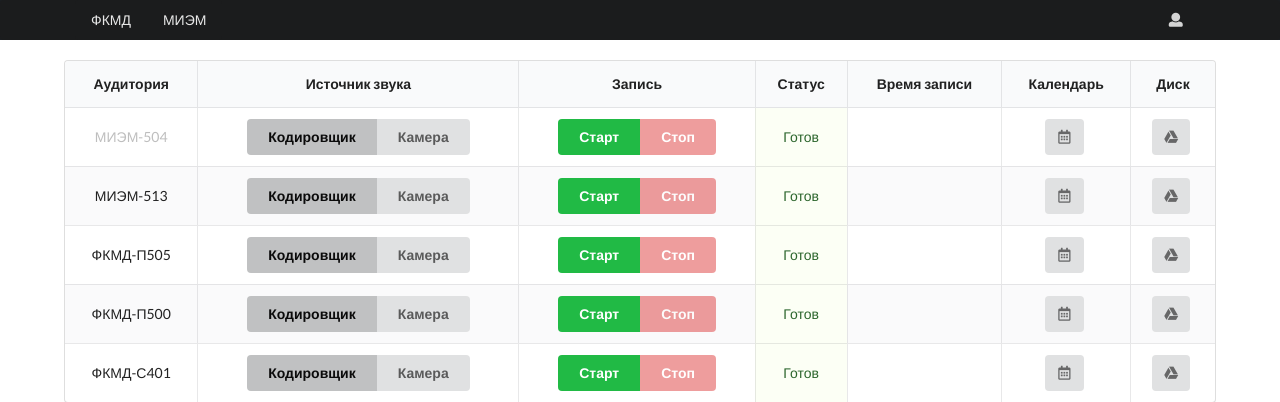
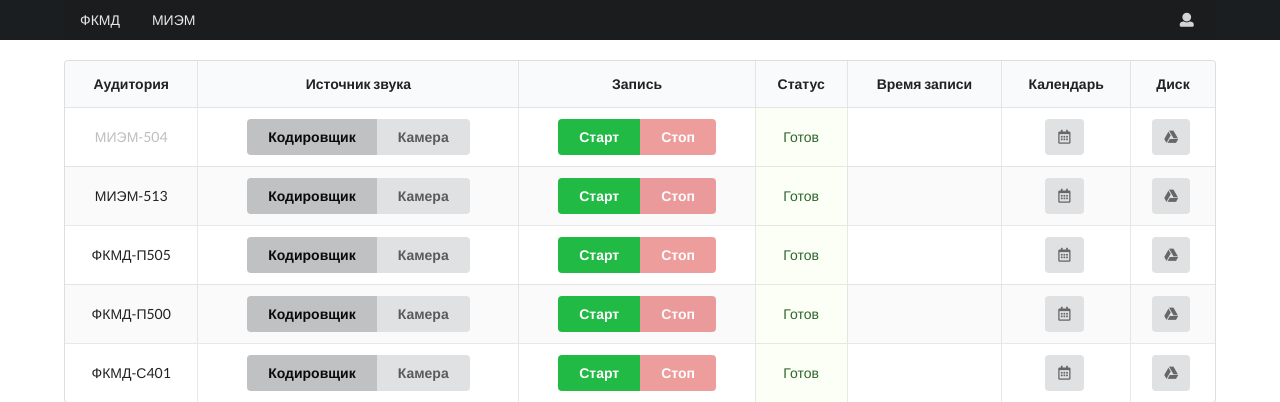
Before and after one commit to Diverso-NVR/NVR, a Flask app: page / in a window 1280 px wide. Shown: the top 402 px of the page. Run offline with Flask 2, Linux system fonts and the light colour scheme; some libraries are stand-ins or nearby versions.

Commit message:
navbar fix

```diff
--- a/app/templates/index.html
+++ b/app/templates/index.html
@@ -37,12 +37,15 @@
   <body>
     <!-- 767px > -- жмыкает -->
     <header>
-      <div class="ui borderless inverted menu">
-        <div class="ui inverted menu" style="margin-left: 75px;">
+      <div
+        class="ui borderless inverted menu"
+        style="width:90vw; margin: 0 auto;"
+      >
+        <div class="ui inverted menu" style="">
           <a class="item">ФКМД</a>
           <a class="item">МИЭМ</a>
         </div>
-        <a class="right aligned item" style="margin-right: 75px;" id="login"
+        <a class="right aligned item" style="" id="login"
           ><i class="user icon"></i
         ></a>
       </div>
```
